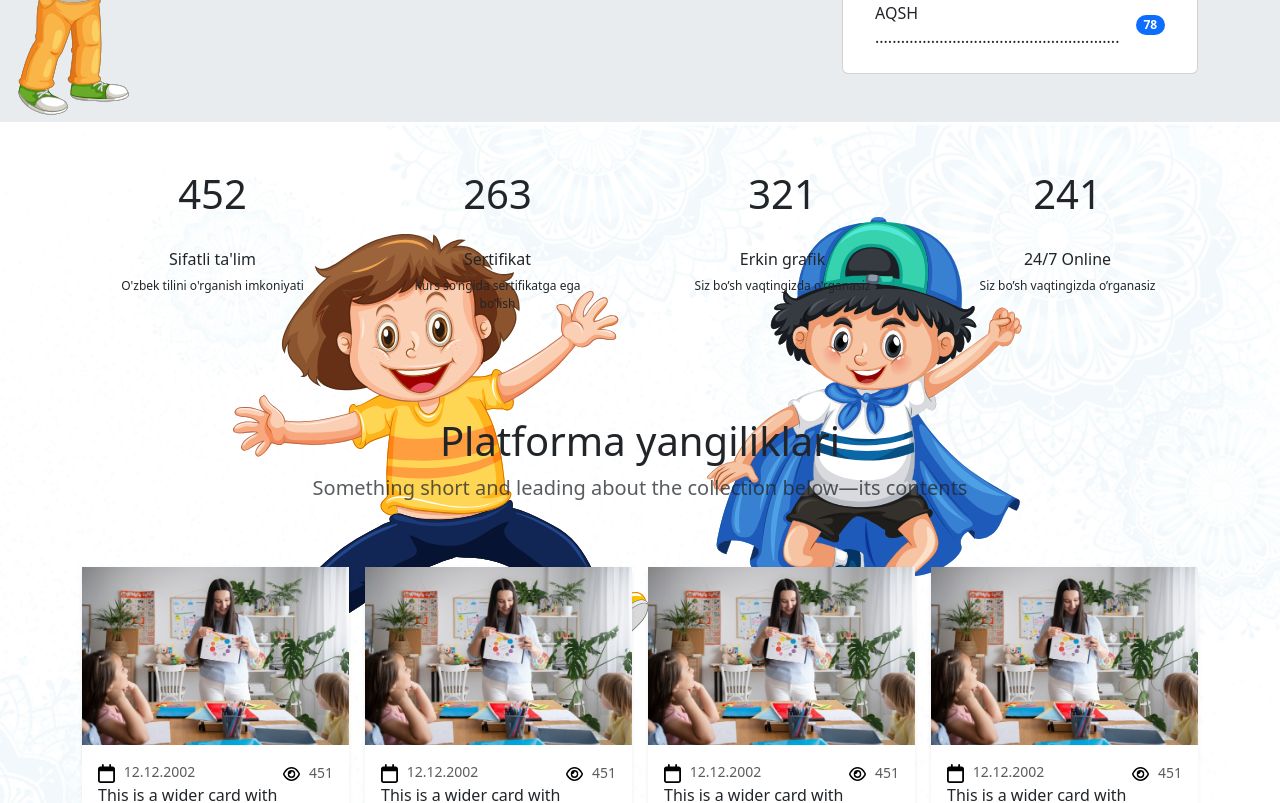
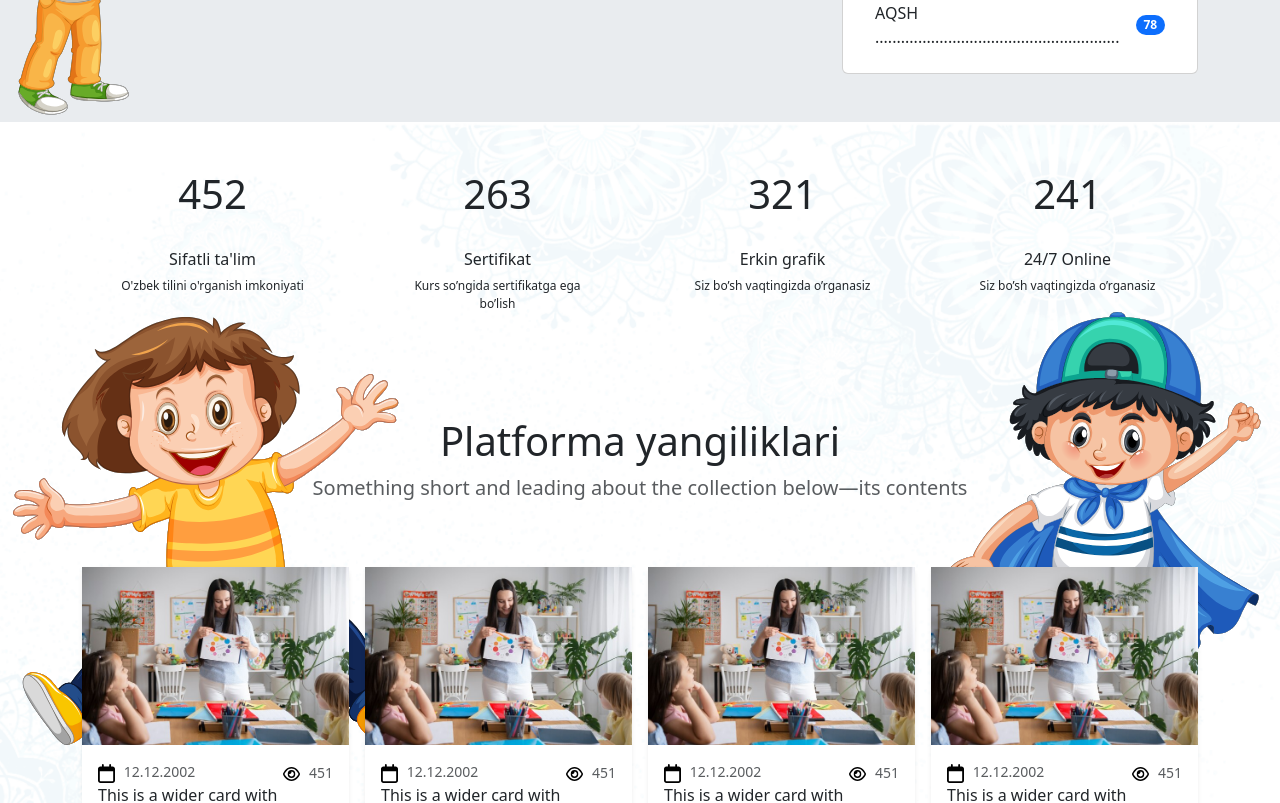
Before and after one commit to axrorbekdf/ozbektili-project, a Vue app: page / in a window 1280 px wide. Shown: the part 1700-2503 px from the top of the page. Built offline with nearby package versions, Linux system fonts and the light colour scheme.

Commit message:
deploy github pages

```diff
--- a/src/views/HomeView.vue
+++ b/src/views/HomeView.vue
@@ -514,7 +514,7 @@
   background-image: url('../assets/news-back-left.png'), url('../assets/news-back-right.png'), url('../assets/background.png');
     background-size: auto, auto, cover;
     background-repeat: no-repeat, no-repeat, no-repeat;
-    background-position: -25% 0, 130% 0, 100%;
+    background-position: 0% 40%, 100% 40%, 100%;
 }
 .module-back{
   background-image: url('../assets/module-left.png'), url('../assets/module-right.png');
```
Also changed, not shown: src/assets/news-back-left.png, src/assets/news-back-right.png.
